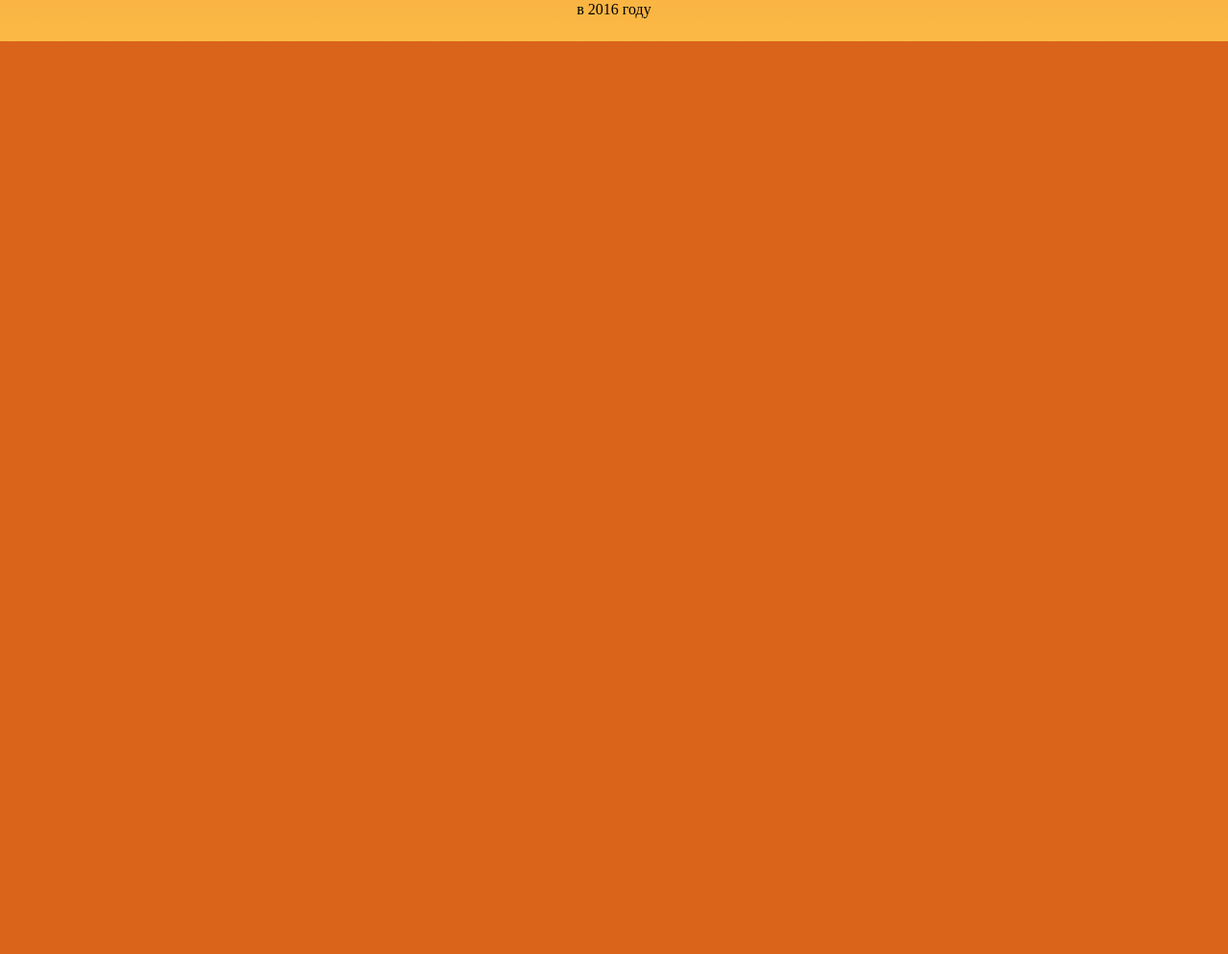
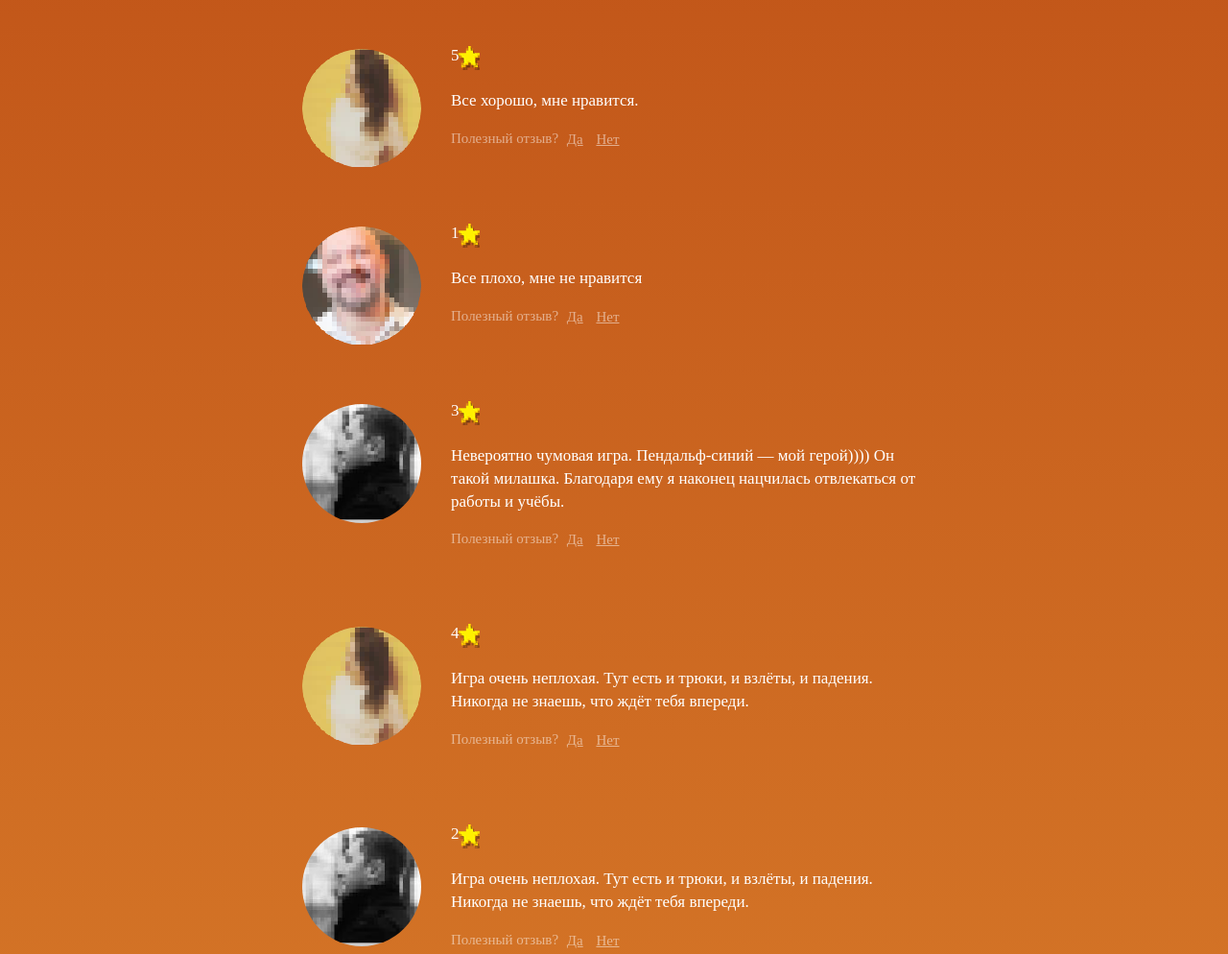
Before and after one commit to garold664/175452-code-and-magick, a website built with webpack: page src/index.html in a window 1280 px wide. Shown: the part 1916-2910 px from the top of the page at 96% size. Before the commit the page ends 1959 px from the top, so only its background shows below. Built offline with nearby package versions, Linux system fonts and the light colour scheme; files whose address does not match are found by name; a web font is replaced by a local one.

Commit message:
Шаблонизируй это! (#8)
* Написал первоначальный вариант модуля reviews.js, который загружает список отзывов на страницу

* сделал некоторые исправления в reviews.js

* Удалил ф-ию из модуля reviews, исправил ошибки

* Исправил мелкую ошибку

* Оптимизировал отрисовку отзывов, чтобы все происходило в одном цикле

* создал ф-ию которая создает элемент из шаблона

* сделал некоторые поправки

* еще несколько мелких оптимизация: убрал магическое число ;; убрал повторяющийся код в переменную

* переименовал ф-ию и переместил ее ниже

* убрал лишнюю переменную

* создал ф-ию renderReviews, еще пару ф-ий для скрытия/показывания элементов

* убрал лишние пробелы

* переименовал переменную и убрал указание для ESLint

```diff
--- a/src/index.html
+++ b/src/index.html
@@ -127,6 +127,7 @@
   </article>
 </template>
 
+<script src="js/reviews.js"></script>
 <script src="js/form.js"></script>
 <script src="js/game.js"></script>
 <script src="js/main.js"></script>
--- a/src/js/form.js
+++ b/src/js/form.js
@@ -52,7 +52,7 @@ window.form = (function() {
     reviewName.value = reviewNameFromCookies || '';
 
     if (reviewMarkFromCookies) {
-      reviewMarkToCheck = document.getElementById(reviewMarkFromCookies);
+      reviewMarkToCheck = document.getElementById('review-mark-' + reviewMarkFromCookies);
       reviewMarkToCheck.checked = true;
     }
   }
--- /dev/null
+++ b/src/js/reviews.js
@@ -0,0 +1,191 @@
+'use strict';
+
+(function() {
+  var reviewsJSON = [{
+    'author': {
+      'name': 'Иванов Иван',
+      'picture': 'img/user-1.jpg'
+    },
+    'review_usefulness': 10,
+    'rating': 2,
+    'description': 'Плохая игра: слишком сильно затягивает и невозможно оторваться. Я потерял работу, учебу, девушку и дар речи, но продолжаю играть. Это призыв о помощи: спасите.'
+  }, {
+    'author': {
+      'name': 'Ксения Собчак',
+      'picture': 'img/user-3.png'
+    },
+    'review_usefulness': 6,
+    'rating': 5,
+    'description': 'Все хорошо, мне нравится.'
+  }, {
+    'author': {
+      'name': 'Ксюша Бородина',
+      'picture': 'img/user-2.png'
+    },
+    'review_usefulness': 3,
+    'rating': 1,
+    'description': 'Все плохо, мне не нравится'
+  }, {
+    'author': {
+      'name': 'Мария Антуанетта',
+      'picture': 'img/user-1.jpg'
+    },
+    'review_usefulness': 4,
+    'rating': 3,
+    'description': 'Невероятно чумовая игра. Пендальф-синий — мой герой)))) Он такой милашка. Благодаря ему я наконец нацчилась отвлекаться от работы и учёбы.'
+  }, {
+    'author': {
+      'name': 'Дмитрий Карпов',
+      'picture': 'img/user-3.png'
+    },
+    'review_usefulness': 20,
+    'rating': 4,
+    'description': 'Игра очень неплохая. Тут есть и трюки, и взлёты, и падения. Никогда не знаешь, что ждёт тебя впереди.'
+  }, {
+    'author': {
+      'name': 'Максим Шаровары',
+      'picture': 'img/user-1.jpg'
+    },
+    'review_usefulness': 115,
+    'rating': 2,
+    'description': 'Игра очень неплохая. Тут есть и трюки, и взлёты, и падения. Никогда не знаешь, что ждёт тебя впереди.'
+  }, {
+    'author': {
+      'name': 'Зулейха Валиева',
+      'picture': 'img/user-3.png'
+    },
+    'review_usefulness': 10,
+    'rating': 4,
+    'description': 'Игра очень неплохая. Тут есть и трюки, и взлёты, и падения. Никогда не знаешь, что ждёт тебя впереди.'
+  }, {
+    'author': {
+      'name': 'Федор Непомнящих',
+      'picture': 'img/user-2.png'
+    },
+    'review_usefulness': 10,
+    'rating': 3,
+    'description': 'Игра очень неплохая. Тут есть и трюки, и взлёты, и падения. Никогда не знаешь, что ждёт тебя впереди.'
+  }, {
+    'author': {
+      'name': 'Макаронный Монстр',
+      'picture': 'img/user-1.jpg'
+    },
+    'review_usefulness': -3,
+    'rating': 5,
+    'description': 'Игра очень неплохая. Тут есть и трюки, и взлёты, и падения. Никогда не знаешь, что ждёт тебя впереди.'
+  }, {
+    'author': {
+      'name': 'Миклухо Маклай',
+      'picture': 'img/user-3.png'
+    },
+    'review_usefulness': 0,
+    'rating': 2,
+    'description': 'Игра очень неплохая. Тут есть и трюки, и взлёты, и падения. Никогда не знаешь, что ждёт тебя впереди.'
+  }, {
+    'author': {
+      'name': 'Муравьев Апостол',
+      'picture': 'img/user-2.png'
+    },
+    'review_usefulness': 0,
+    'rating': 1,
+    'description': 'Игра очень неплохая. Тут есть и трюки, и взлёты, и падения. Никогда не знаешь, что ждёт тебя впереди.'
+  }, {
+    'author': {
+      'name': 'Максим Горький',
+      'picture': 'img/user-3.png'
+    },
+    'review_usefulness': 8,
+    'rating': 3,
+    'description': 'Игра очень неплохая. Тут есть и трюки, и взлёты, и падения. Никогда не знаешь, что ждёт тебя впереди.'
+  }, {
+    'author': {
+      'name': 'Аноним',
+      'picture': 'img/ijwdoq'
+    },
+    'review_usefulness': 102,
+    'rating': 3,
+    'description': 'Игра очень неплохая. Тут есть и трюки, и взлёты, и падения. Никогда не знаешь, что ждёт тебя впереди.'
+  }, {
+    'author': {
+      'name': 'Иван Иванов',
+      'picture': 'img/user-1.jpg'
+    },
+    'review_usefulness': 5,
+    'rating': 4,
+    'description': 'Игра очень неплохая. Тут есть и трюки, и взлёты, и падения. Никогда не знаешь, что ждёт тебя впереди.'
+  }, {
+    'author': {
+      'name': 'Василиса Васильева',
+      'picture': 'img/user-2.png'
+    },
+    'review_usefulness': 0,
+    'rating': 4,
+    'description': 'Игра очень неплохая. Тут есть и трюки, и взлёты, и падения. Никогда не знаешь, что ждёт тебя впереди.'
+  }, {
+    'author': {
+      'name': 'Хороший Человек',
+      'picture': 'img/user-2.png'
+    },
+    'review_usefulness': 24,
+    'rating': 3,
+    'description': 'Игра очень неплохая. Тут есть и трюки, и взлёты, и падения. Никогда не знаешь, что ждёт тебя впереди.'
+  }, {
+    'author': {
+      'name': 'Гейб Ньюэлл',
+      'picture': 'img/dwjiqo9'
+    },
+    'review_usefulness': 10,
+    'rating': 5,
+    'description': 'Игра очень интересная. Нравится возможность выбирать между героями, а самое крутое, что есть альтернативные концовки в игре. Она точно стоит своих денег.'
+  }];
+  var template = document.querySelector('#review-template');
+  var templateContainer = 'content' in template ? template.content : template;
+  var templateReviewElement = templateContainer.firstElementChild;
+  var reviewsList = document.querySelector('.reviews-list');
+  var reviewsFilter = document.querySelector('.reviews-filter');
+
+  hideElement(reviewsFilter);
+  renderReviews(reviewsJSON);
+  showElement(reviewsFilter);
+
+  function renderReviews(reviews) {
+    reviews.forEach(function(review) {
+      var reviewElement = compileReview(review);
+      reviewsList.appendChild(reviewElement);
+    });
+  }
+
+  function compileReview(review) {
+    var IMAGE_SIZE = 124;
+    var reviewElement = templateReviewElement.cloneNode(true);
+    var reviewAuthor = reviewElement.querySelector('.review-author');
+    var reviewRating = reviewElement.querySelector('.review-rating');
+    var reviewText = reviewElement.querySelector('.review-text');
+    var image = new Image();
+
+    image.onload = function() {
+      reviewAuthor.width = IMAGE_SIZE;
+      reviewAuthor.height = IMAGE_SIZE;
+      reviewAuthor.src = image.src;
+    };
+
+    image.onerror = function() {
+      reviewElement.classList.add('review-load-failure');
+    };
+
+    image.src = review.author.picture;
+    reviewAuthor.title = review.author.name;
+    reviewRating.textContent = review.rating;
+    reviewText.textContent = review.description;
+
+    return reviewElement;
+  }
+
+  function showElement(element) {
+    element.classList.remove('invisible');
+  }
+
+  function hideElement(element) {
+    element.classList.add('invisible');
+  }
+})();
```
